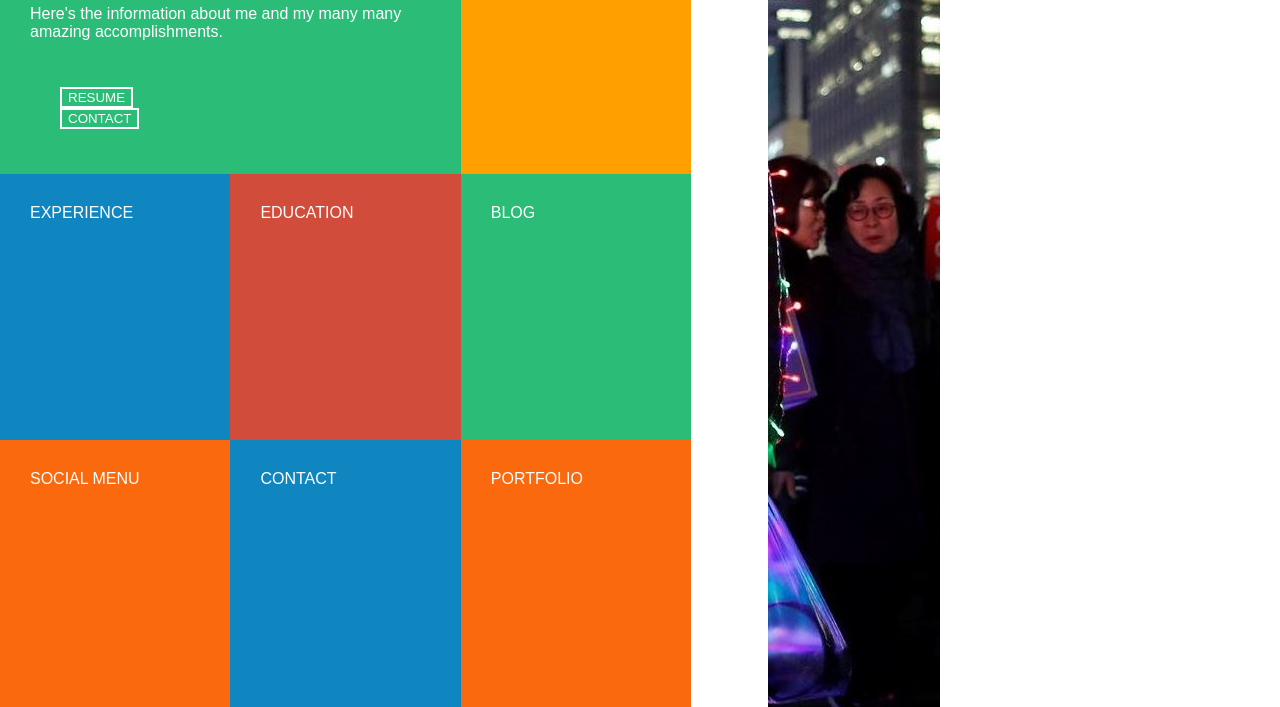
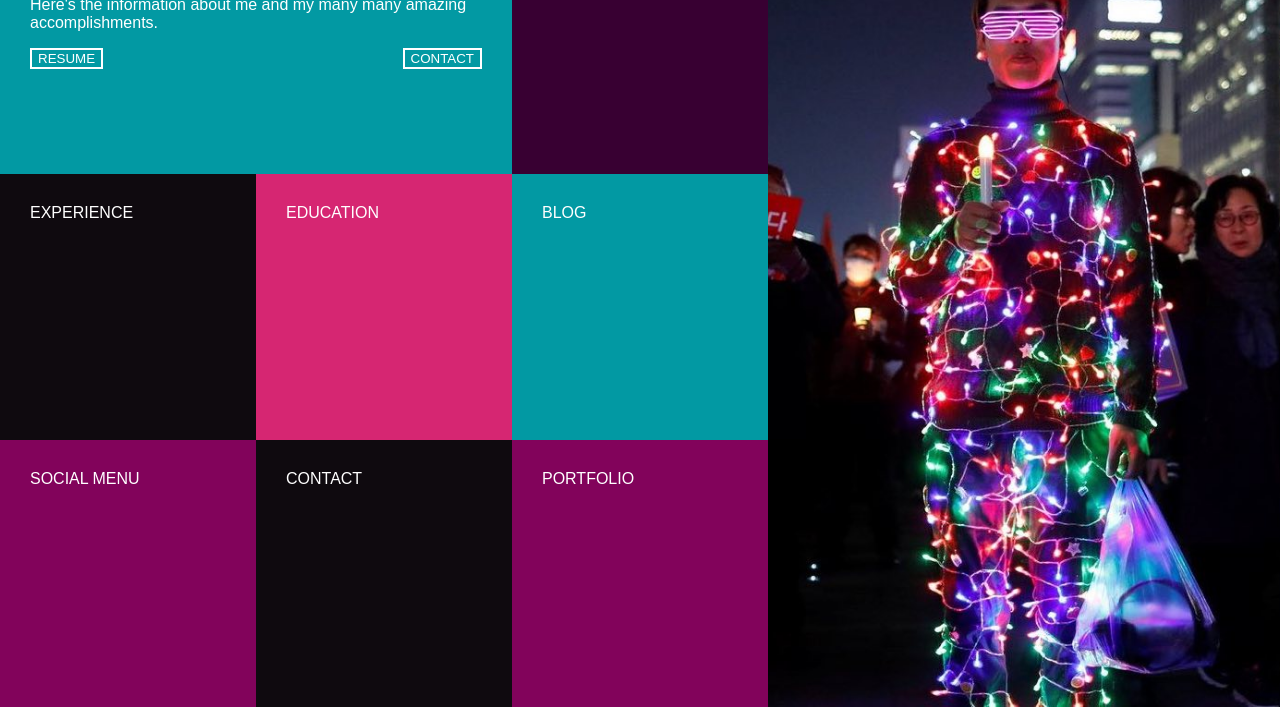
Before and after one commit to lindsaywparker/lp-comp-challenge-1, a plain HTML site: page index.html in a window 1280 px wide. Shown: the part 93-800 px from the top of the page. Drawn offline with Linux system fonts and the light colour scheme; a web font is replaced by a local one.

Commit message:
Working Flex and colors

```diff
--- a/index.html
+++ b/index.html
@@ -3,25 +3,28 @@
   <head>
     <title>Lindsay's Static Comp 1</title>
     <link href='styles.css' type='text/css' rel='stylesheet'/>
+    <link href="https://fonts.googleapis.com/css?family=Fira+Sans+Condensed:300,700" rel="stylesheet">
   </head>
   <body>
     <section class='container'>
-      <div id='header'>
-        <h1>BRADLEY COOPER</h1>
-        <p>Here's the information about me and my many many amazing accomplishments.</p>
-        <div>
-          <button>RESUME</button>
-          <button>CONTACT</button>
+      <section class='menu'>
+        <div class='link header'>
+          <h1>BRADLEY COOPER</h1>
+          <p>Here's the information about me and my many many amazing accomplishments.</p>
+          <div class='buttons'>
+            <button>RESUME</button>
+            <button>CONTACT</button>
+          </div>
         </div>
-      </div>
-      <div id='profile1'>PROFILE</div>
-      <div id='experience2'>EXPERIENCE</div>
-      <div id='education3'>EDUCATION</div>
-      <div id='blog4'>BLOG</div>
-      <div id='social5'>SOCIAL MENU</div>
-      <div id='contact6'>CONTACT</div>
-      <div id='portfolio7'>PORTFOLIO</div>
+        <div class='link profile1'>PROFILE</div>
+        <div class='link experience2'>EXPERIENCE</div>
+        <div class='link education3'>EDUCATION</div>
+        <div class='link blog4'>BLOG</div>
+        <div class='link social5'>SOCIAL MENU</div>
+        <div class='link contact6'>CONTACT</div>
+        <div class='link portfolio7'>PORTFOLIO</div>
+      </section>
+      <div class='image'></div>
     </section>
-    <div id='image'></div>
   </body>
 </html>
--- a/styles.css
+++ b/styles.css
@@ -1,55 +1,77 @@
+/* playing with colors */
+/*.header, .blog4, button         {background-color: #2BBD78;}
+.profile1                         {background-color: #FF9F00;}
+.experience2, .contact6           {background-color: #1086C0;}
+.education3                       {background-color: #D14C3A;}
+.social5, .portfolio7             {background-color: #FA690D;}*/
+
+/* playing with colors */
+.header, .blog4, button         {background-color: #0299A3;}
+.profile1                       {background-color: #380032;}
+.experience2, .contact6         {background-color: #0F0A0F;}
+.education3                     {background-color: #D62672;}
+.social5, .portfolio7           {background-color: #82035B;}
+
+
+
+
+
 * {
   box-sizing: border-box;
 }
 
 body {
+  display: inline-flex;
+  margin: 0;
   font-family: 'Fira Sans Condensed', Arial, sans-serif;
-  margin: 0;
-  display: inline-flex;
 }
 
-/* playing with colors */
-#header, #blog4         {background-color: #2BBD78;}
-#profile1               {background-color: #FF9F00;}
-#experience2, #contact6 {background-color: #1086C0;}
-#education3             {background-color: #D14C3A;}
-#social5, #portfolio7   {background-color: #FA690D;}
 
 h1, div, button {
   color: #FFF;
 }
 
+/*this holds the menu of links and the image*/
 .container {
+  display: flex;
+  flex-wrap: wrap;
+}
+
+/*this holds all of the links*/
+.menu {
   display: flex;
   flex-wrap: wrap;
   width: 60%;
   height: 100vh;
 }
 
-#header {
-  display: block;
-}
-
-button {
-  border: 2px solid #FFF;
-  background-color: #2BBD78;
-}
-
-div {
+.link {
   padding: 30px;
-  width: 30%;
+  width: 33.3333%;
   height: 33.3333%;
   align-items: center;
   justify-content: center;
 }
 
-#header {
-  width: 60%;
+.header {
+  width: 66.6666%;
 }
 
-#image {
+/*this holds just the two buttons in the header*/
+.buttons {
+  display: flex;
+  justify-content: space-between;
+}
+
+button {
+  border: 2px solid #FFF;
+}
+
+.image {
   width: 40%;
   height: 100vh;
-  justify-content: center;
-  background: url('Illuminated.jpg') no-repeat center center fixed;
+  background-image: url('Illuminated.jpg');
+  background-size: cover;
+  background-repeat: no-repeat;
+  background-position: center;
 }
```
